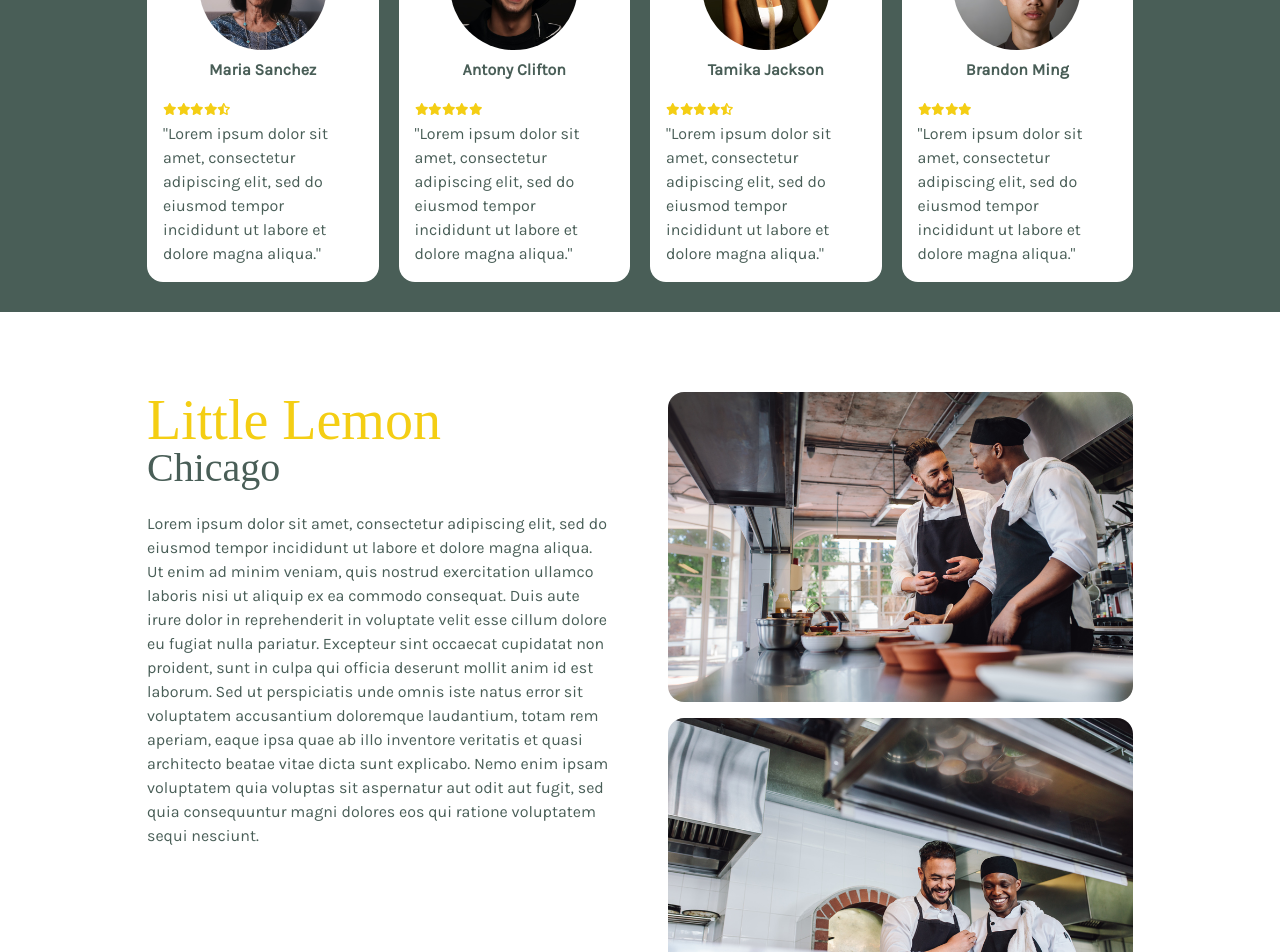
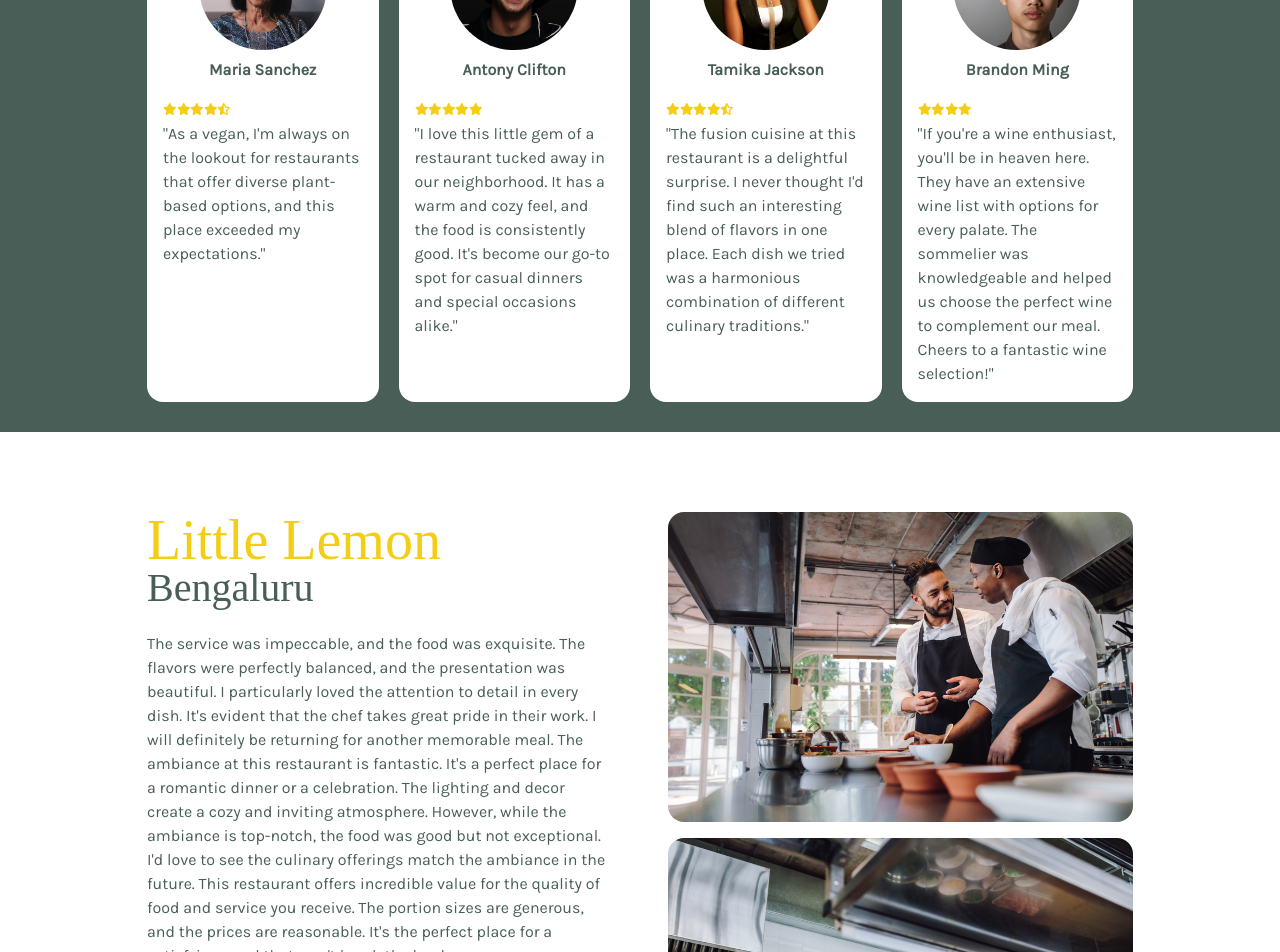
Before and after one commit to jainKinjal02/littleLemonReactWebApp, a React (Create React App) app: page / in a window 1280 px wide. Shown: the part 1500-2452 px from the top of the page. Built offline with nearby package versions, Linux system fonts and the light colour scheme; a web font is replaced by a local one.

Commit message:
Some content changes

```diff
--- a/public/index.html
+++ b/public/index.html
@@ -3,11 +3,11 @@
   <head>
     <meta charset="UTF-8" />
     <meta name="viewport" content="width=device-width, initial-scale=1" />
-    <title>Little Lemon | Authentic Mediterranean Cuisine in Chicago</title>
+    <title>Little Lemon | Authentic Mediterranean Cuisine in Bengaluru</title>
     <meta name="description" content="We are a family owned Mediterranean restaurant, focused on traditional recipes served with a modern twist." />
     <meta name="author" content="Little Lemon" />
     <meta name="language" content="english" />
-    <meta property="og:title" content="Little Lemon | Authentic Mediterranean Cuisine in Chicago" />
+    <meta property="og:title" content="Little Lemon | Authentic Mediterranean Cuisine in Bengaluru" />
     <meta property="og:description" content="We are a family owned Mediterranean restaurant, focused on traditional recipes served with a modern twist." />
     <meta property="og:image" content="%PUBLIC_URL%/nick-karvounis-Ciqxn7FE4vE-unsplash.jpg" />
     <meta property="og:type" content="website" />
--- a/src/components/layout/Footer.js
+++ b/src/components/layout/Footer.js
@@ -16,7 +16,7 @@
 import pages from '../../utils/pages';
 
 const contacts = [
-  { icon: faLocationDot, info: '678 Pisa Ave, Chicago, IL 60611', },
+  { icon: faLocationDot, info: '678 13th Cross 6th Main, Whitefiled, Bengaluru, IL 60611', },
   { icon: faPhone, info: '(312) 593-2744', },
   { icon: faEnvelope, info: 'customer@littlelemon.com', },
 ];
--- a/src/components/pages/Home/Hero.js
+++ b/src/components/pages/Home/Hero.js
@@ -9,7 +9,7 @@
       <div className="container grid">
         <div className="hero-information">
           <h1>Little Lemon</h1>
-          <h2>Chicago</h2>
+          <h2>Bengaluru</h2>
           <p>
             We are a family owned Mediterranean restaurant,
             focused on traditional recipes served with a modern twist.
--- a/src/components/pages/Home/OurStory.js
+++ b/src/components/pages/Home/OurStory.js
@@ -7,21 +7,11 @@
     <section className="container grid our-story">
       <div className="our-story-description">
         <h1>Little Lemon</h1>
-        <h2>Chicago</h2>
+        <h2>Bengaluru</h2>
         <p>
-          Lorem ipsum dolor sit amet, consectetur adipiscing elit, sed do
-          eiusmod tempor incididunt ut labore et dolore magna aliqua.
-          Ut enim ad minim veniam, quis nostrud exercitation ullamco laboris
-          nisi ut aliquip ex ea commodo consequat. Duis aute irure dolor in
-          reprehenderit in voluptate velit esse cillum dolore eu fugiat nulla
-          pariatur. Excepteur sint occaecat cupidatat non proident, sunt in
-          culpa qui officia deserunt mollit anim id est laborum. Sed ut
-          perspiciatis unde omnis iste natus error sit voluptatem accusantium
-          doloremque laudantium, totam rem aperiam, eaque ipsa quae ab illo
-          inventore veritatis et quasi architecto beatae vitae dicta sunt
-          explicabo. Nemo enim ipsam voluptatem quia voluptas sit aspernatur aut
-          odit aut fugit, sed quia consequuntur magni dolores eos qui ratione
-          voluptatem sequi nesciunt.
+        The service was impeccable, and the food was exquisite. The flavors were perfectly balanced, and the presentation was beautiful. I particularly loved the attention to detail in every dish. It's evident that the chef takes great pride in their work. I will definitely be returning for another memorable meal.
+        The ambiance at this restaurant is fantastic. It's a perfect place for a romantic dinner or a celebration. The lighting and decor create a cozy and inviting atmosphere. However, while the ambiance is top-notch, the food was good but not exceptional. I'd love to see the culinary offerings match the ambiance in the future.
+        This restaurant offers incredible value for the quality of food and service you receive. The portion sizes are generous, and the prices are reasonable. It's the perfect place for a satisfying meal that won't break the bank.
         </p>
       </div>
       <div className="our-story-chefs">
--- a/src/components/pages/Home/Testimonials.js
+++ b/src/components/pages/Home/Testimonials.js
@@ -10,29 +10,25 @@
     fullName: 'Maria Sanchez',
     image: customer1Image,
     rating: [1, 1, 1, 1, 0.5],
-    says: `Lorem ipsum dolor sit amet, consectetur adipiscing elit, sed do
-      eiusmod tempor incididunt ut labore et dolore magna aliqua.`,
+    says: `As a vegan, I'm always on the lookout for restaurants that offer diverse plant-based options, and this place exceeded my expectations.`,
   },
   {
     fullName: 'Antony Clifton',
     image: customer2Image,
     rating: [1, 1, 1, 1, 1],
-    says: `Lorem ipsum dolor sit amet, consectetur adipiscing elit, sed do
-      eiusmod tempor incididunt ut labore et dolore magna aliqua.`,
+    says: `I love this little gem of a restaurant tucked away in our neighborhood. It has a warm and cozy feel, and the food is consistently good. It's become our go-to spot for casual dinners and special occasions alike.`,
   },
   {
     fullName: 'Tamika Jackson',
     image: customer3Image,
     rating: [1, 1, 1, 1, 0.5],
-    says: `Lorem ipsum dolor sit amet, consectetur adipiscing elit, sed do
-      eiusmod tempor incididunt ut labore et dolore magna aliqua.`,
+    says: `The fusion cuisine at this restaurant is a delightful surprise. I never thought I'd find such an interesting blend of flavors in one place. Each dish we tried was a harmonious combination of different culinary traditions.`,
   },
   {
     fullName: 'Brandon Ming',
     image: customer4Image,
     rating: [1, 1, 1, 1],
-    says: `Lorem ipsum dolor sit amet, consectetur adipiscing elit, sed do
-      eiusmod tempor incididunt ut labore et dolore magna aliqua.`,
+    says: `If you're a wine enthusiast, you'll be in heaven here. They have an extensive wine list with options for every palate. The sommelier was knowledgeable and helped us choose the perfect wine to complement our meal. Cheers to a fantastic wine selection!`,
   },
 ];
 
--- a/src/components/pages/Home/WeekSpecials.js
+++ b/src/components/pages/Home/WeekSpecials.js
@@ -12,7 +12,7 @@
     image: greekSaladImage,
     price: '$12.99',
     description: `The famous greek salad of crispy lettuce, peppers, olives and
-      our Chicago style feta cheese, garnished with crunchy garlic and rosemary
+      our Bengaluru style feta cheese, garnished with crunchy garlic and rosemary
       croutons.`,
   },
   {
```
Also changed, not shown: public/site.webmanifest.
